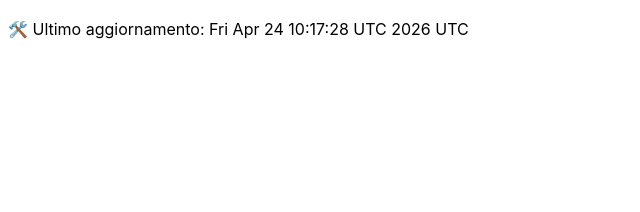
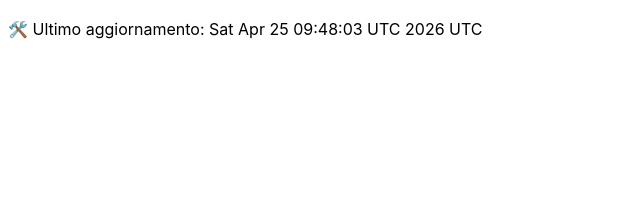
Before and after one commit to DanteTrb/DanteTrb.github.io, a Jekyll site: the page built from badges.md, in a window 1280 px wide. Shown: the top 212 px of the page, without its empty margins (0-640 px from the left). Built offline with Jekyll 4.4.1, drawn with Linux system fonts in a browser that asks for light colours; our own code applies the rules of GitHub Pages for plain Markdown files.

Commit message:
🛠️ Aggiornamento automatico badge

```diff
--- a/badges.md
+++ b/badges.md
@@ -1 +1 @@
-🛠️ Ultimo aggiornamento: Fri Apr 24 10:17:28 UTC 2026 UTC
+🛠️ Ultimo aggiornamento: Sat Apr 25 09:48:03 UTC 2026 UTC
```
